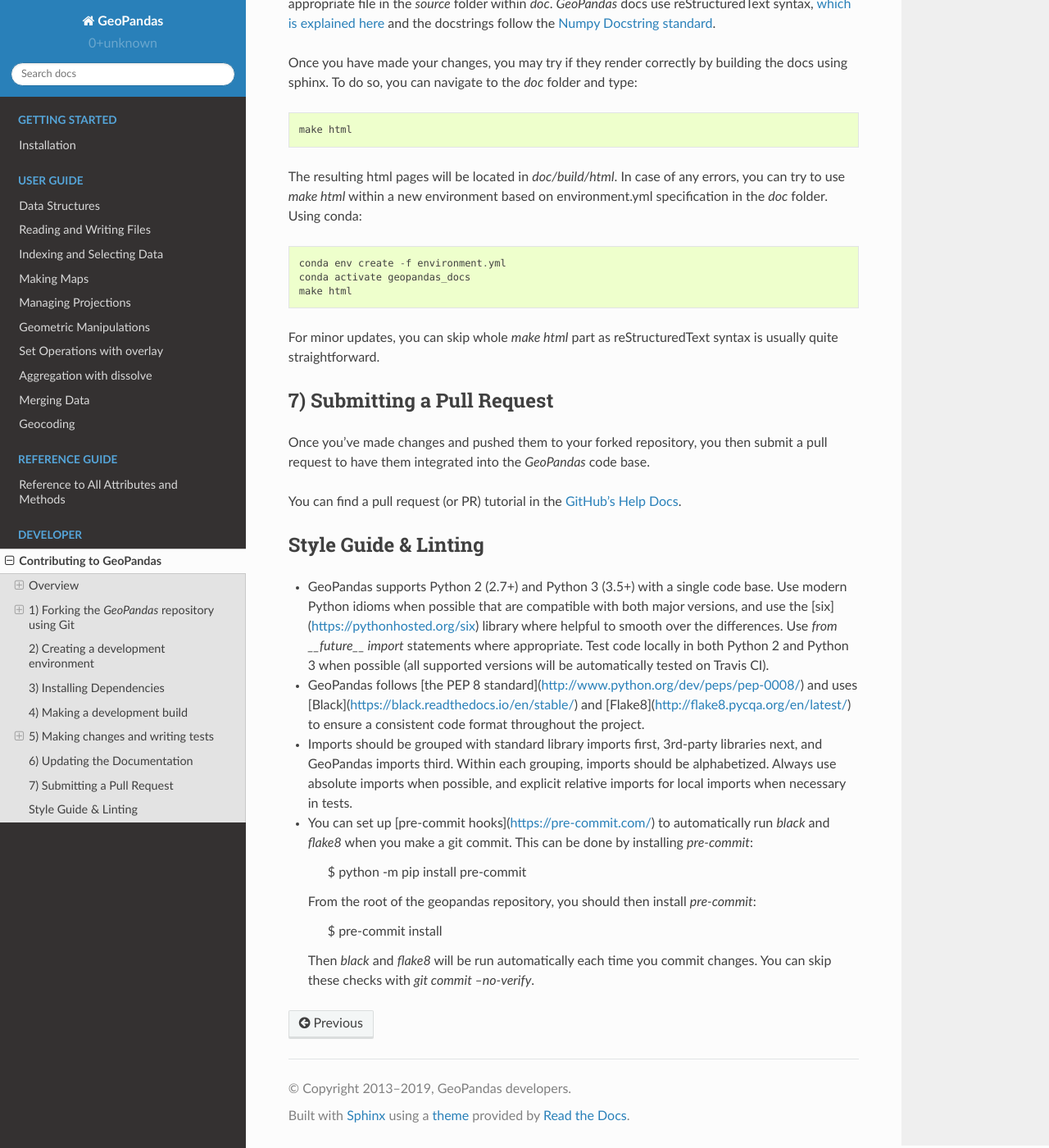
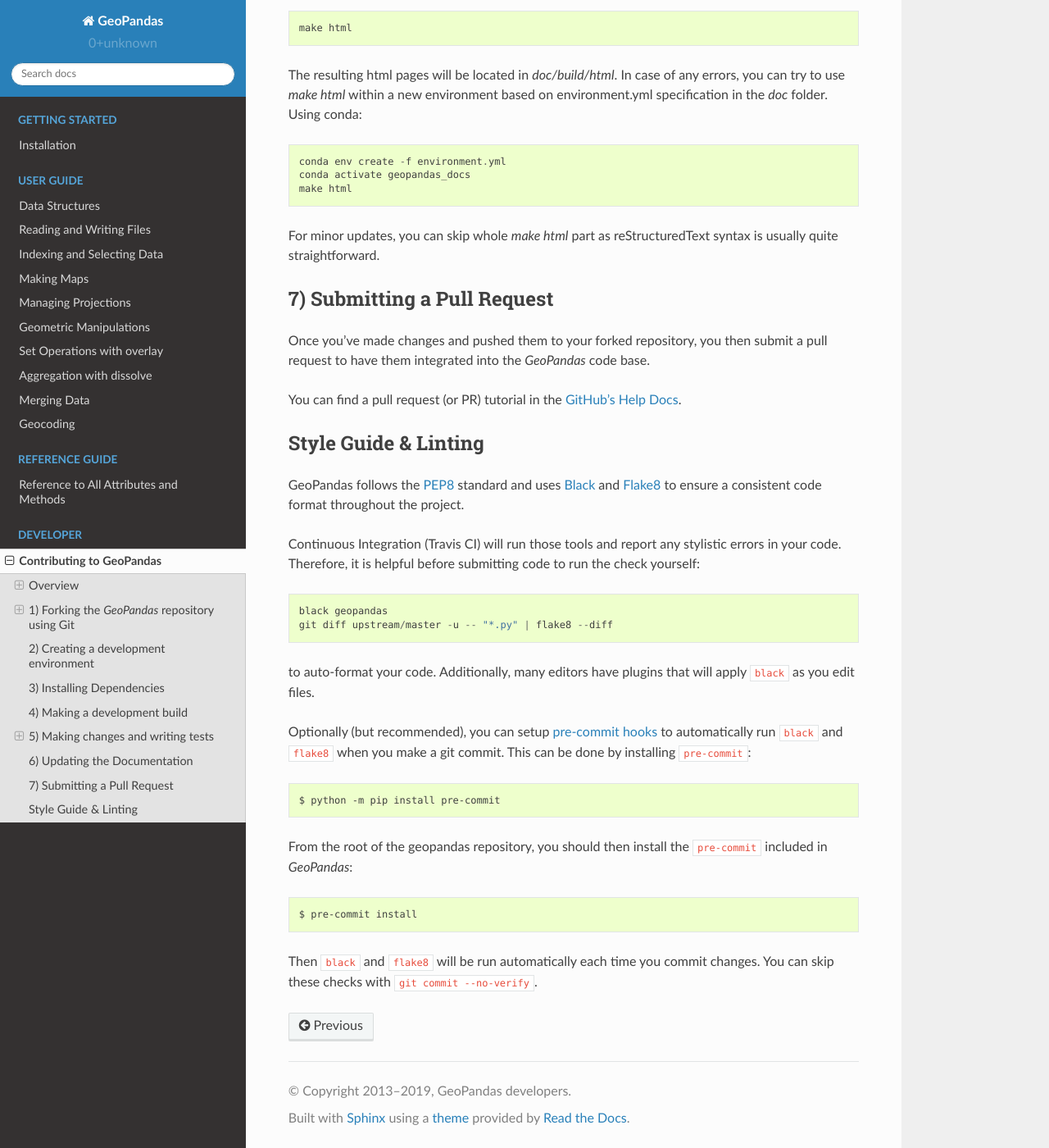
Before and after one commit to geopandas/geopandas, a Sphinx documentation site: the page built from doc/source/contributing.rst, in a window 1280 px wide and 1400 px high, scrolled down 5467 px. Shown: the whole window at 82% size. Built offline with Sphinx 7.4.7 and the Read the Docs theme 2.0.0, drawn with Linux system fonts in a browser that asks for light colours; pages that are not in the unit, such as notebooks, are missing from menus; some of the changed text lies outside the part shown.

Commit message:
Some additional fixes

```diff
--- a/doc/source/contributing.rst
+++ b/doc/source/contributing.rst
@@ -34,7 +34,7 @@
   line of a docstring should be a standalone summary.  Parameters and
   return values should be documented explicitly.
 
-- GeoPandas supports python 2 (2.6+) and python 3 (3.2+) with a single
+- GeoPandas supports python 2 (2.7+) and python 3 (3.5+) with a single
   code base.  Use modern python idioms when possible that are
   compatible with both major versions, and use the
   `six <https://pythonhosted.org/six>`_ library where helpful to smooth
@@ -43,7 +43,11 @@
   possible (all supported versions will be automatically tested on
   Travis CI).
 
-- Follow PEP 8 when possible.
+- Follow PEP 8 when possible. We use `Black
+  <https://black.readthedocs.io/en/stable/>`_ and `Flake8
+  <http://flake8.pycqa.org/en/latest/>`_ to ensure a consistent code
+  format throughout the project. For more details see
+  :ref:`below <contributing_style>`.
 
 - Imports should be grouped with standard library imports first,
   3rd-party libraries next, and GeoPandas imports third.  Within each
@@ -164,11 +168,7 @@
 Tell conda to create a new environment, named ``geopandas_dev``, or any other name you would like
 for this environment, by running::
 
-      conda create -n geopandas_dev
-
-For a python 3 environment::
-
-      conda create -n geopandas_dev python=3.4
+      conda create -n geopandas_dev python
 
 This will create the new environment, and not touch any of your existing environments,
 nor any existing python installation.
@@ -290,41 +288,37 @@
 
 You can find a pull request (or PR) tutorial in the `GitHub's Help Docs <https://help.github.com/articles/using-pull-requests/>`_.
 
+.. _contributing_style:
+
 Style Guide & Linting
 ---------------------
 
-- GeoPandas supports Python 2 (2.7+) and Python 3 (3.5+) with a single
-  code base. Use modern Python idioms when possible that are
-  compatible with both major versions, and use the
-  [six](https://pythonhosted.org/six) library where helpful to smooth
-  over the differences. Use `from __future__ import` statements where
-  appropriate. Test code locally in both Python 2 and Python 3 when
-  possible (all supported versions will be automatically tested on
-  Travis CI).
+GeoPandas follows the `PEP8 <http://www.python.org/dev/peps/pep-0008/>`_ standard
+and uses `Black <https://black.readthedocs.io/en/stable/>`_ and
+`Flake8 <http://flake8.pycqa.org/en/latest/>`_ to ensure a consistent code
+format throughout the project.
 
-- GeoPandas follows [the PEP 8
-  standard](http://www.python.org/dev/peps/pep-0008/) and uses
-  [Black](https://black.readthedocs.io/en/stable/) and
-  [Flake8](http://flake8.pycqa.org/en/latest/) to ensure a consistent
-  code format throughout the project.
+Continuous Integration (Travis CI) will run those tools and
+report any stylistic errors in your code. Therefore, it is helpful before
+submitting code to run the check yourself::
 
-- Imports should be grouped with standard library imports first,
-  3rd-party libraries next, and GeoPandas imports third. Within each
-  grouping, imports should be alphabetized. Always use absolute
-  imports when possible, and explicit relative imports for local
-  imports when necessary in tests.
+   black geopandas
+   git diff upstream/master -u -- "*.py" | flake8 --diff
 
-- You can set up [pre-commit hooks](https://pre-commit.com/) to
-  automatically run `black` and `flake8` when you make a git
-  commit. This can be done by installing `pre-commit`:
+to auto-format your code. Additionally, many editors have plugins that will
+apply ``black`` as you edit files.
 
-    $ python -m pip install pre-commit
+Optionally (but recommended), you can setup `pre-commit hooks <https://pre-commit.com/>`_
+to automatically run ``black`` and ``flake8`` when you make a git commit. This
+can be done by installing ``pre-commit``::
 
-  From the root of the geopandas repository, you should then install
-  `pre-commit`:
+   $ python -m pip install pre-commit
 
-    $ pre-commit install
+From the root of the geopandas repository, you should then install the
+``pre-commit`` included in *GeoPandas*::
 
-  Then `black` and `flake8` will be run automatically each time you
-  commit changes. You can skip these checks with `git commit
-  --no-verify`.
+   $ pre-commit install
+
+Then ``black`` and ``flake8`` will be run automatically
+each time you commit changes. You can skip these checks with
+``git commit --no-verify``.
```
Also changed, not shown: other parts of doc/source/contributing.rst (+2 -4 lines).
